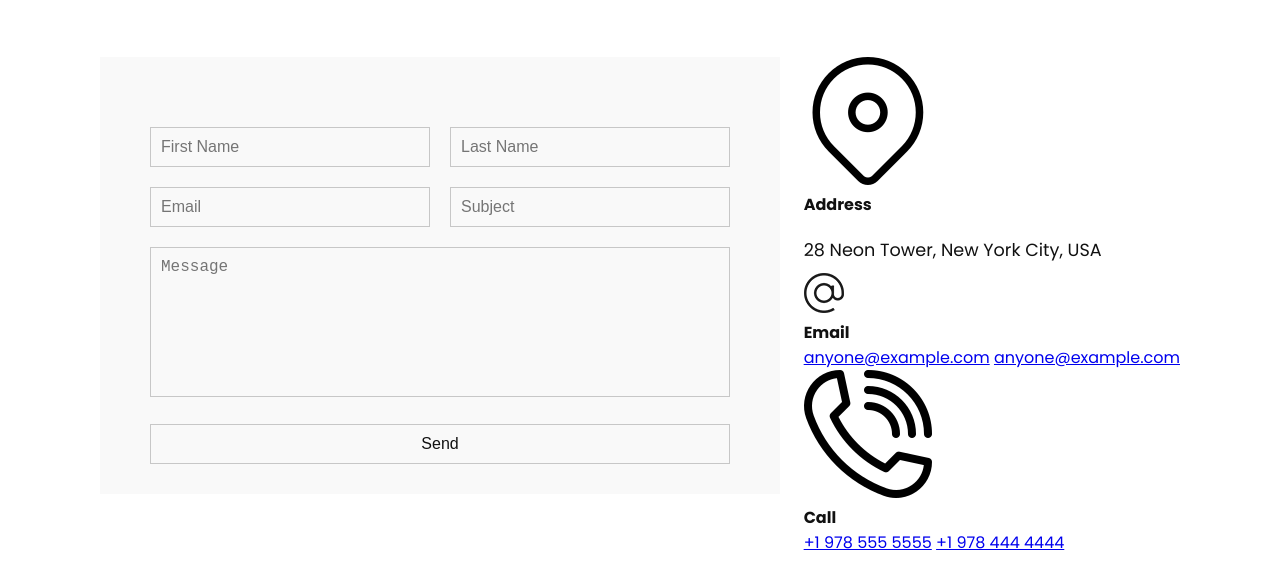
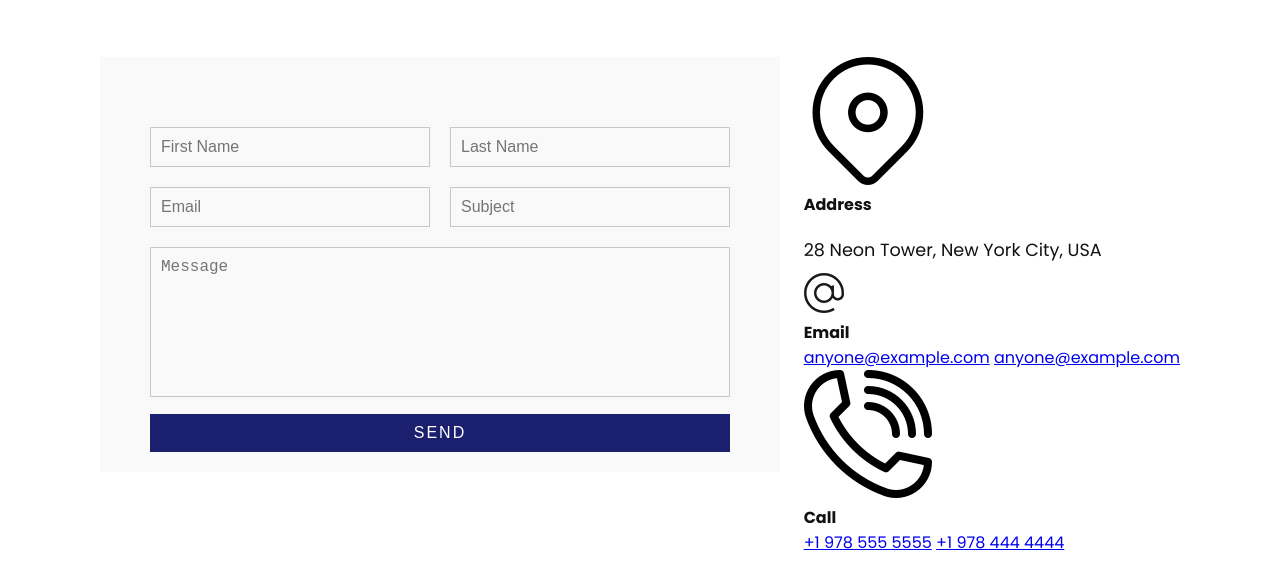
Before and after one commit to Annie-Huang/creative-agency-website, a website: page contact.html in a window 1280 px wide. Shown: the part 280-860 px from the top of the page. Drawn offline with Linux system fonts and the light colour scheme.

Commit message:
Style the submit button

```diff
--- a/css/style.css
+++ b/css/style.css
@@ -298,6 +298,17 @@ section.home {
   height: 150px;
 }
 
+.contact-form .row input[type='submit'] {
+  background-color: #1b206e;
+  color: #fff;
+  margin: 0;
+  text-transform: uppercase;
+  letter-spacing: 2px;
+  font-weight: 300;
+  border: 0;
+  cursor: pointer; /* I actually surprised we need to do it, i thought any input:submit would have change cursor to pointer */
+}
+
 @media (max-width: 1068px) {
   .home-img {
     display: none;
```
